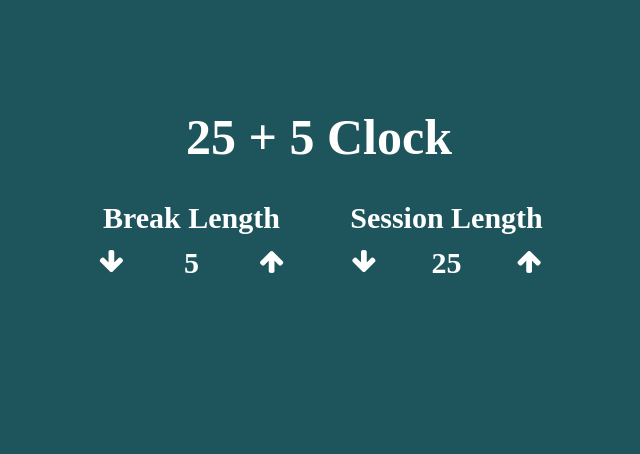
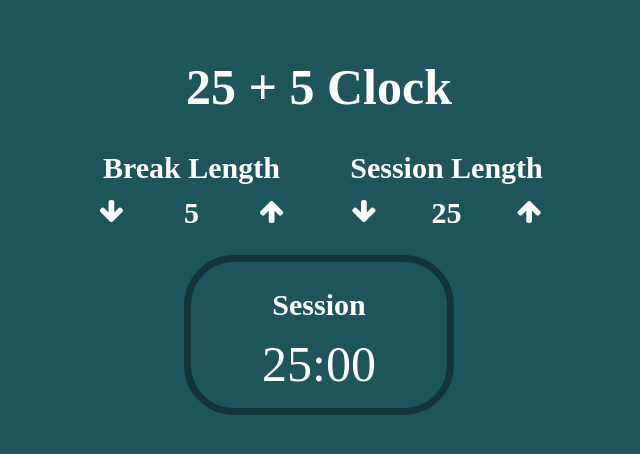
Before and after one commit to CodeVee/fcc-clock, a plain HTML site: page index.html in a window 1280 px wide. Shown: the whole page, without its empty margins (321-961 px from the left). Drawn offline with Linux system fonts and the light colour scheme.

Commit message:
styled timer

```diff
--- a/index.html
+++ b/index.html
@@ -38,6 +38,10 @@
                     </div>
                 </div>
             </div>
+            <div class="timer">
+                <h3 id="timer-label">Session</h3>
+                <p id="time-left">25:00</p>
+            </div>
         </div>
     </div>
     <script src="main.js"></script>
--- a/style.css
+++ b/style.css
@@ -17,11 +17,11 @@ body, html {
 }
 
 .wrapper {
-    height: 100vh;
+    min-height: 100vh;
     color: var(--light-color);
     background-color: var(--bg-color);
     text-align: center;
-    padding-top: 10rem;
+    padding-top: 5rem;
 }
 
 .container {
@@ -64,3 +64,20 @@ body, html {
     font-size: 3rem;
     font-weight: bold;
 }
+
+.timer {
+    width: 27rem;
+    height: 16rem;
+    margin: 2rem auto;
+    border: .7rem solid var(--border-color);
+    border-radius: 5rem;
+    padding: 2rem;
+}
+
+.timer h3 {
+    font-size: 3rem;
+}
+
+.timer p {
+    font-size: 5rem;
+}
```
